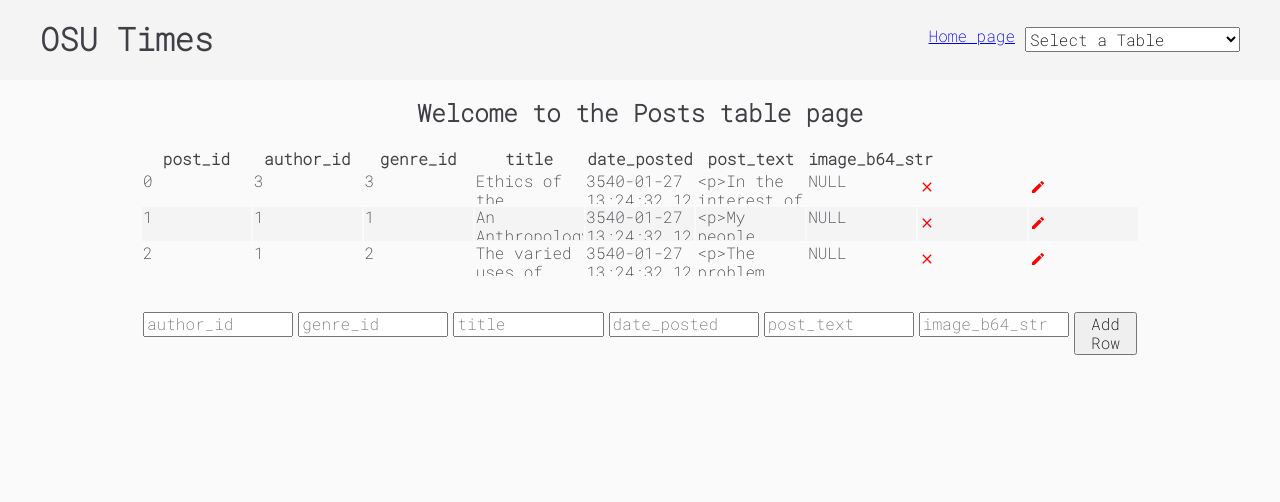
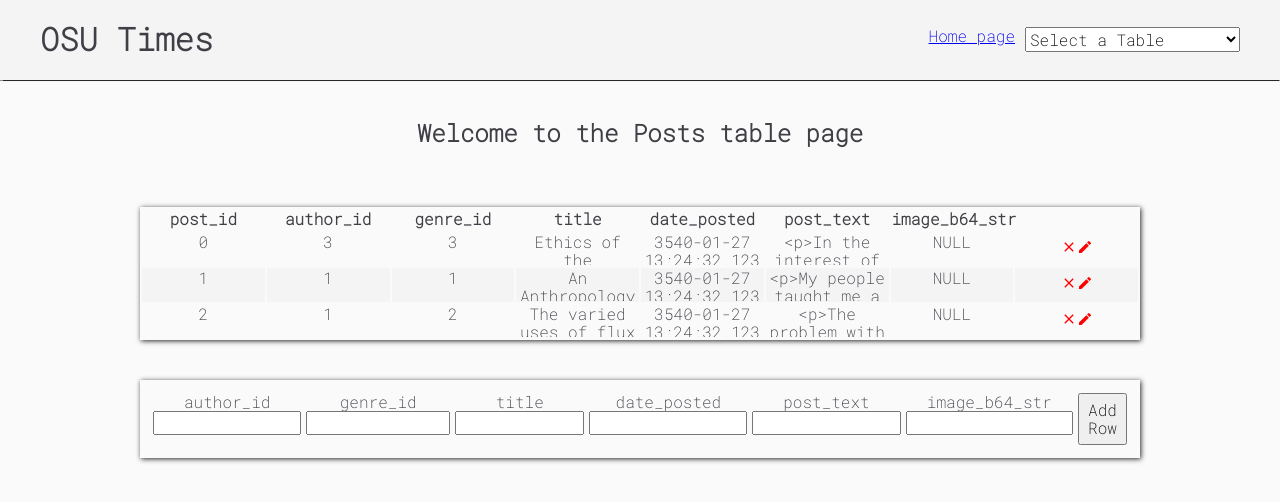
Before and after one commit to saminoorsyed/CS_340Jonathan_Sami, a React (Create React App) app in the folder OSUTimes/ui/: page /DBPosts in a window 1280 px wide. Shown: the top 502 px of the page. Built offline with nearby package versions, Linux system fonts and the light colour scheme.

Commit message:
adjust margins on forms

```diff
--- a/OSUTimes/ui/src/App.css
+++ b/OSUTimes/ui/src/App.css
@@ -71,6 +71,7 @@ header {
   display: flex;
   justify-content: space-between;
   align-items: center;
+  box-shadow: 0px .5px 1px var(--border-color);
 }
 
 main {
@@ -128,7 +129,9 @@ h1 {
   margin-left: 40px;
 }
 
-h2 {}
+h2 {
+  margin-top: 40px;
+}
 
 h3 {}
 
@@ -185,9 +188,10 @@ ins {}
 
 /*  ----- Table ----- */
 table {
+  margin-top: 40px;
   table-layout: fixed;
   width: 1000px;
-
+  box-shadow: 1px 1px 5px var(--border-color);
 }
 
 caption {}
@@ -207,7 +211,9 @@ tr:nth-child(even) {
 
 th {}
 
-td {}
+td {
+  text-align: center;
+}
 
 td:nth-child(1) {}
 
@@ -222,14 +228,16 @@ datalist {}
 form {
   display: flex;
   gap: 5px;
-  margin-top: 30px;
+  margin: 10px;
 }
 
 fieldset {}
 
 legend {}
 
-label {}
+label {
+  margin-bottom: 10px;
+}
 
 button {}
 
--- a/OSUTimes/ui/src/Components/DBComponents/DBAddRow.js
+++ b/OSUTimes/ui/src/Components/DBComponents/DBAddRow.js
@@ -3,8 +3,8 @@ import React from "react";
 function DBAddRow({colName}){
     return(
         <>
-            <label htmlFor = {colName}>
-                <input type="text" placeholder={colName}/>
+            <label htmlFor = {colName}>{colName}
+                <input type="text"/>
             </label>
         </>
     )
--- a/OSUTimes/ui/src/Components/DBComponents/DBTableRow.js
+++ b/OSUTimes/ui/src/Components/DBComponents/DBTableRow.js
@@ -27,10 +27,7 @@ function DBTableRow({object, columns}){
                         )}
                 <td>
                 <MdOutlineClose style={{color: "red",fontWeight: "bold" }} onClick={ () =>  handleDeleteClick(object[columns[0]], object[columns[1]]) }/>
-                </td>
-
-                <td>
-                    <MdModeEditOutline style={{color: "red",fontWeight: "bold" }} onClick={ () =>  handleEditClick(object[columns[0]], object[columns[1]]) }/>
+                <MdModeEditOutline style={{color: "red",fontWeight: "bold" }} onClick={ () =>  handleEditClick(object[columns[0]], object[columns[1]]) }/>
                 </td>
             </tr>
             {editClicked &&
```
